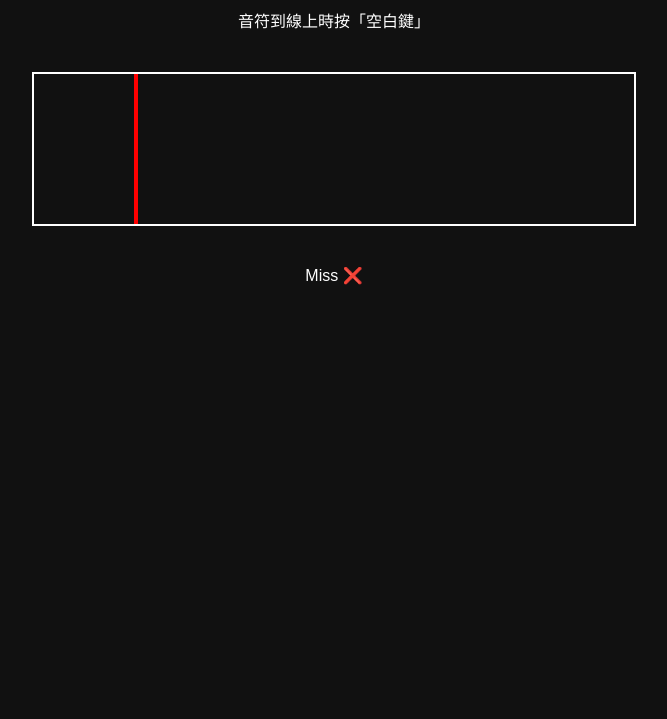
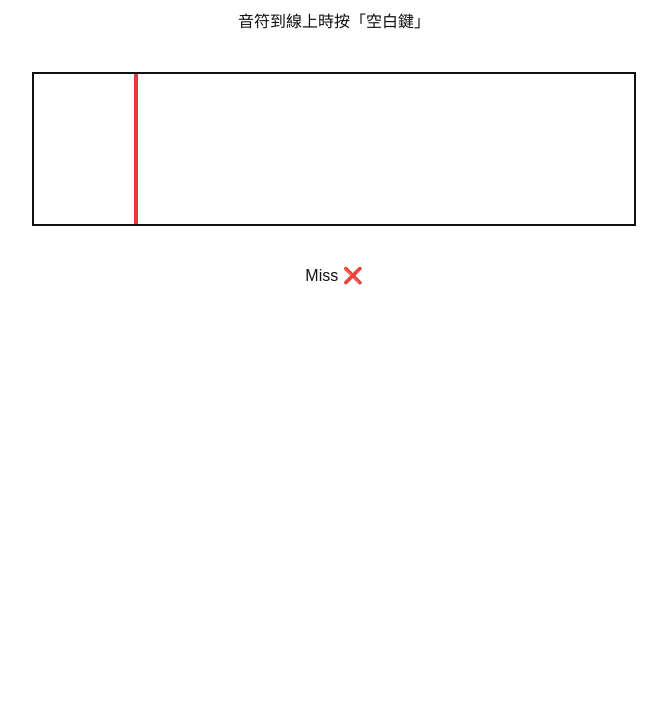
Before and after one commit to kghs10721/kghs10721.github.io, a plain HTML site: page index.html in a window 1280 px wide. Shown: the part 81-800 px from the top of the page, without its empty margins (306-973 px from the left). Drawn offline with Linux system fonts and the light colour scheme.

Commit message:
Update style.css

```diff
--- a/style.css
+++ b/style.css
@@ -1,6 +1,6 @@
 body {
-  background: #111;
-  color: white;
+  background: white;          /* ← 改成白色 */
+  color: #111;                /* 文字改深色 */
   text-align: center;
   font-family: Arial, sans-serif;
 }
@@ -10,7 +10,7 @@ body {
   width: 600px;
   height: 150px;
   margin: 40px auto;
-  border: 2px solid white;
+  border: 2px solid #111;     /* 深色邊框 */
   overflow: hidden;
 }
 
@@ -20,7 +20,7 @@ body {
   top: 0;
   width: 4px;
   height: 100%;
-  background: red;
+  background: #e53935;        /* 紅色判定線 */
 }
 
 #note {
```
